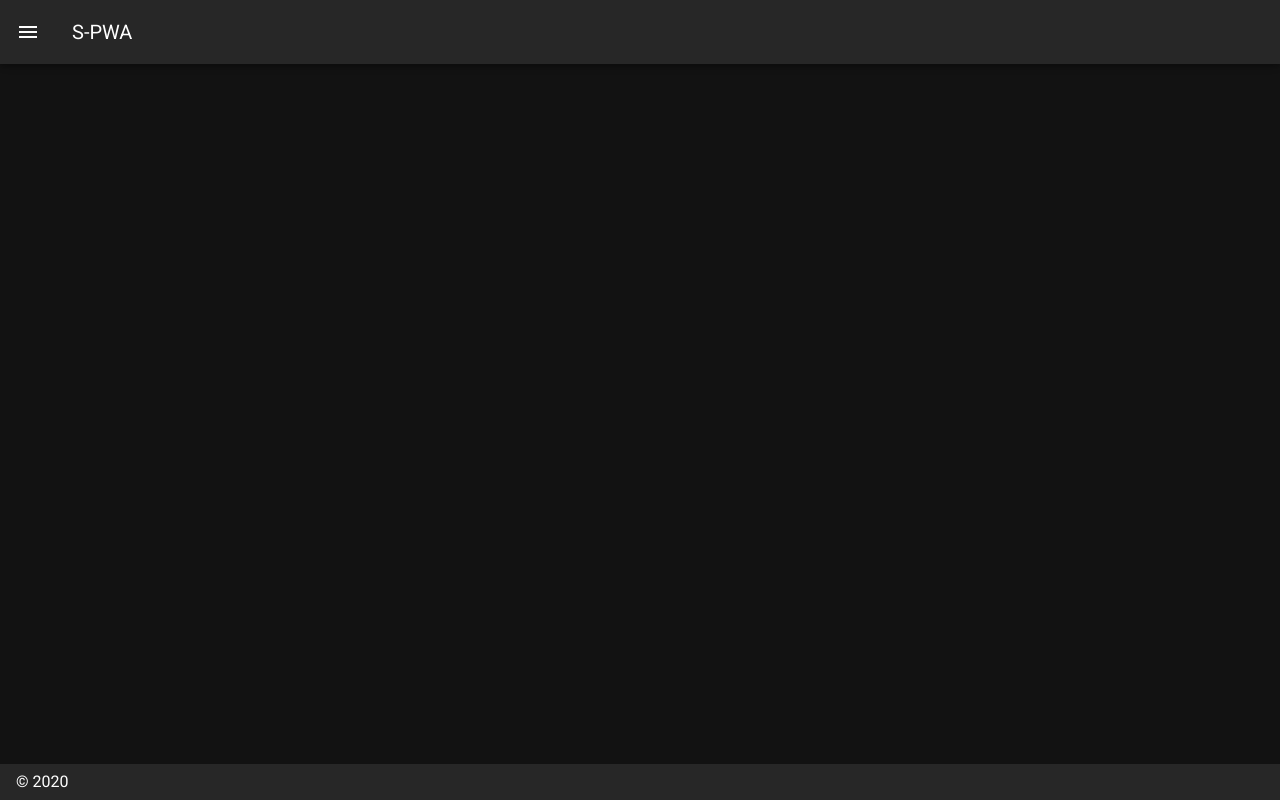
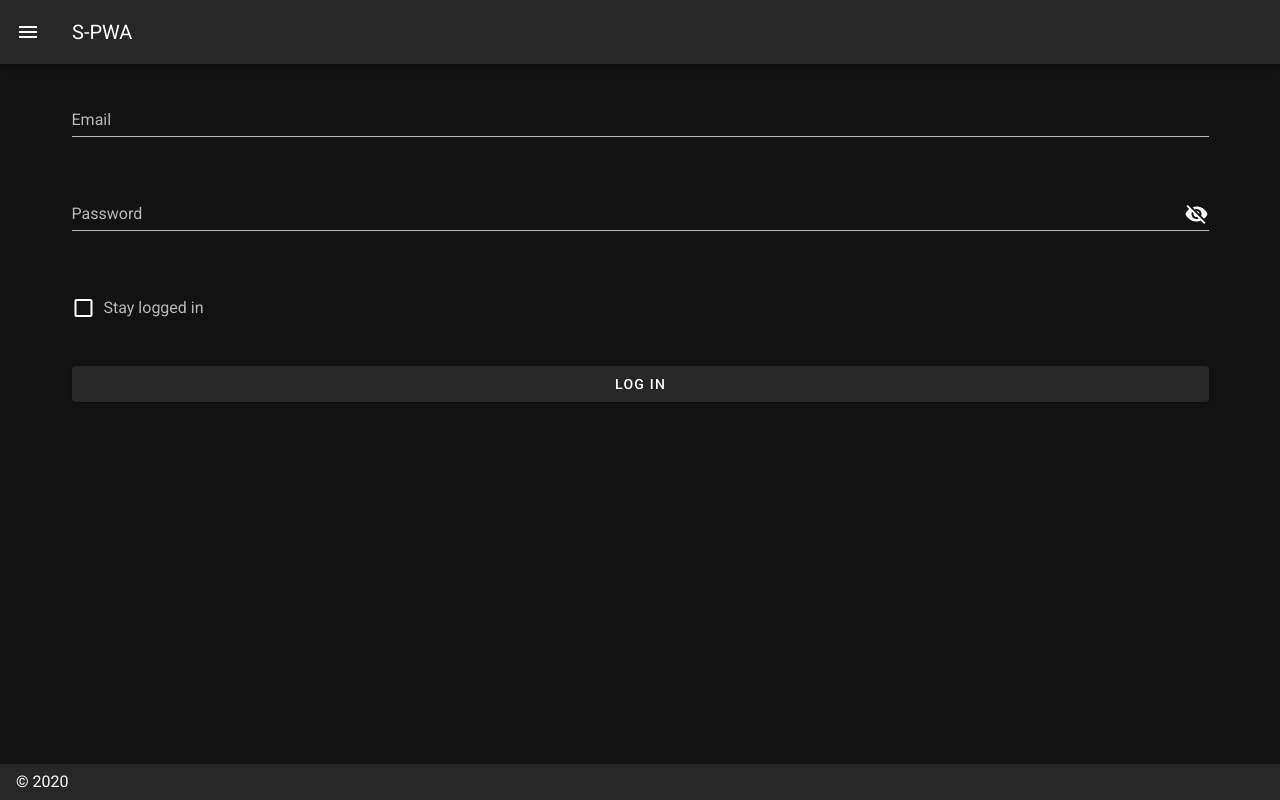
Before and after one commit to qtipee/s-pwa, a Nuxt app: page /login in a window 1280 px wide. Before the commit this address had no page. Built offline with nearby package versions, Linux system fonts and the light colour scheme.

Commit message:
Login page

```diff
--- a/package.json
+++ b/package.json
@@ -12,7 +12,8 @@
     "lint": "eslint --ext .js,.vue --ignore-path .gitignore ."
   },
   "dependencies": {
-    "nuxt": "^2.0.0"
+    "nuxt": "^2.0.0",
+    "vuelidate": "^0.7.5"
   },
   "devDependencies": {
     "@nuxtjs/vuetify": "^1.0.0",
--- /dev/null
+++ b/pages/login.vue
@@ -0,0 +1,86 @@
+<template>
+    <form>
+        <v-container fluid>
+            <v-row>
+
+                <v-col cols="12">
+                    <v-text-field
+                        v-model="email"
+                        :error-messages="emailErrors"
+                        label="Email"
+                        required
+                        @blur="$v.email.$touch()"
+                    ></v-text-field>
+                </v-col>
+
+                <v-col cols="12">
+                    <v-text-field
+                        v-model="password"
+                        :error-messages="passwordErrors"
+                        label="Password"
+                        required
+                        :append-icon="showPw ? 'mdi-eye' : 'mdi-eye-off'"
+                        :type="showPw ? 'text' : 'password'"
+                        @click:append="showPw = !showPw"
+                        @blur="$v.password.$touch()"
+                    ></v-text-field>
+                </v-col>
+
+                <v-col cols="12">
+                    <v-checkbox
+                        v-model="checkbox"
+                        label="Stay logged in"
+                    ></v-checkbox>
+                </v-col>
+
+                <v-col cols="12">
+                    <v-btn block @click="submit">Log in</v-btn>
+                </v-col>
+
+            </v-row>
+        </v-container>
+    </form>
+</template>
+
+<script>
+import { validationMixin } from 'vuelidate'
+import { required, email } from 'vuelidate/lib/validators'
+
+export default {
+    mixins: [validationMixin],
+
+    validations: {
+        email: { required, email },
+        password: { required },
+    },
+
+    data: () => ({
+        email: '',
+        password: '',
+        showPw: false,
+        checkbox: '',
+    }),
+
+    computed: {
+        emailErrors () {
+            const errors = []
+            if (!this.$v.email.$dirty) return errors
+            !this.$v.email.email && errors.push('Must be valid email')
+            !this.$v.email.required && errors.push('Email is required')
+            return errors
+        },
+        passwordErrors () {
+            const errors = []
+            if (!this.$v.password.$dirty) return errors
+            !this.$v.password.required && errors.push('Password is required')
+            return errors
+        },
+    },
+
+    methods: {
+        submit () {
+            this.$v.$touch()
+        },
+    },
+}
+</script>
```
Also changed, not shown: 1 other file (tests, documents, lock files or other folders).
